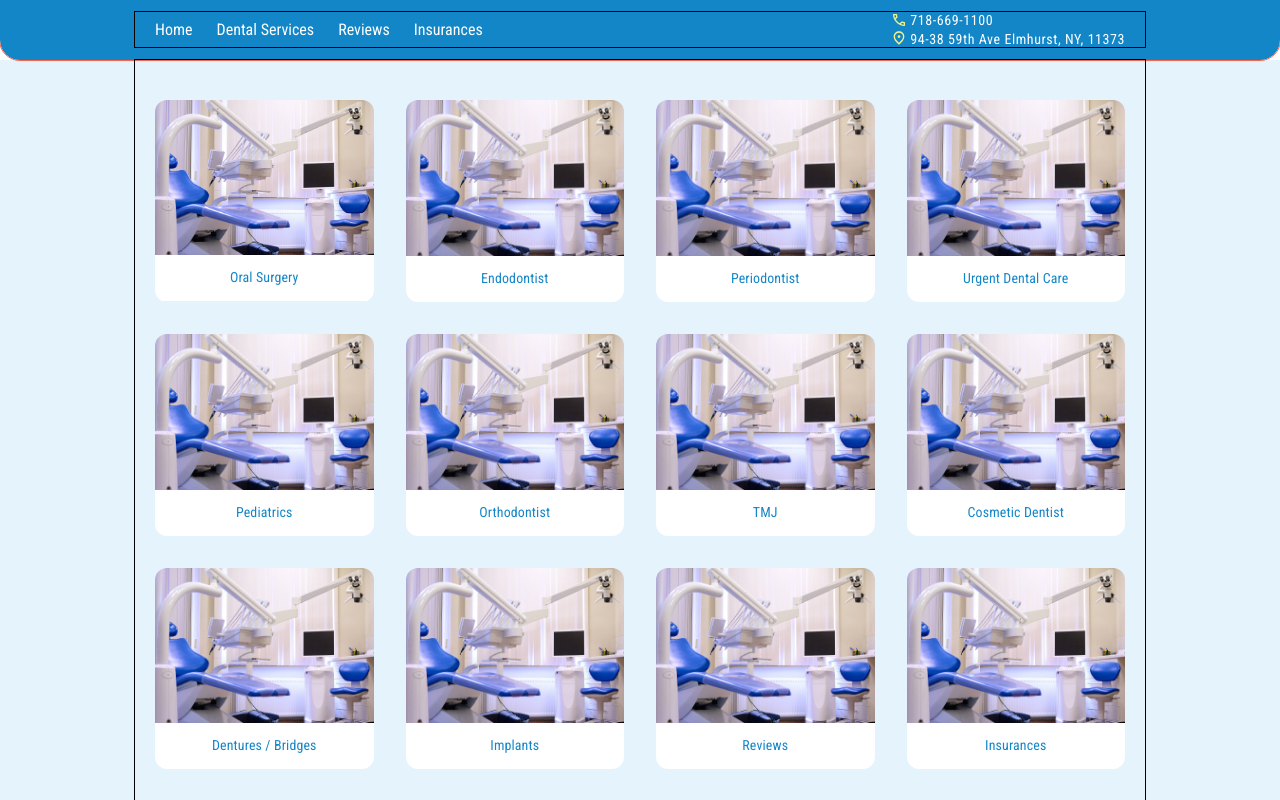
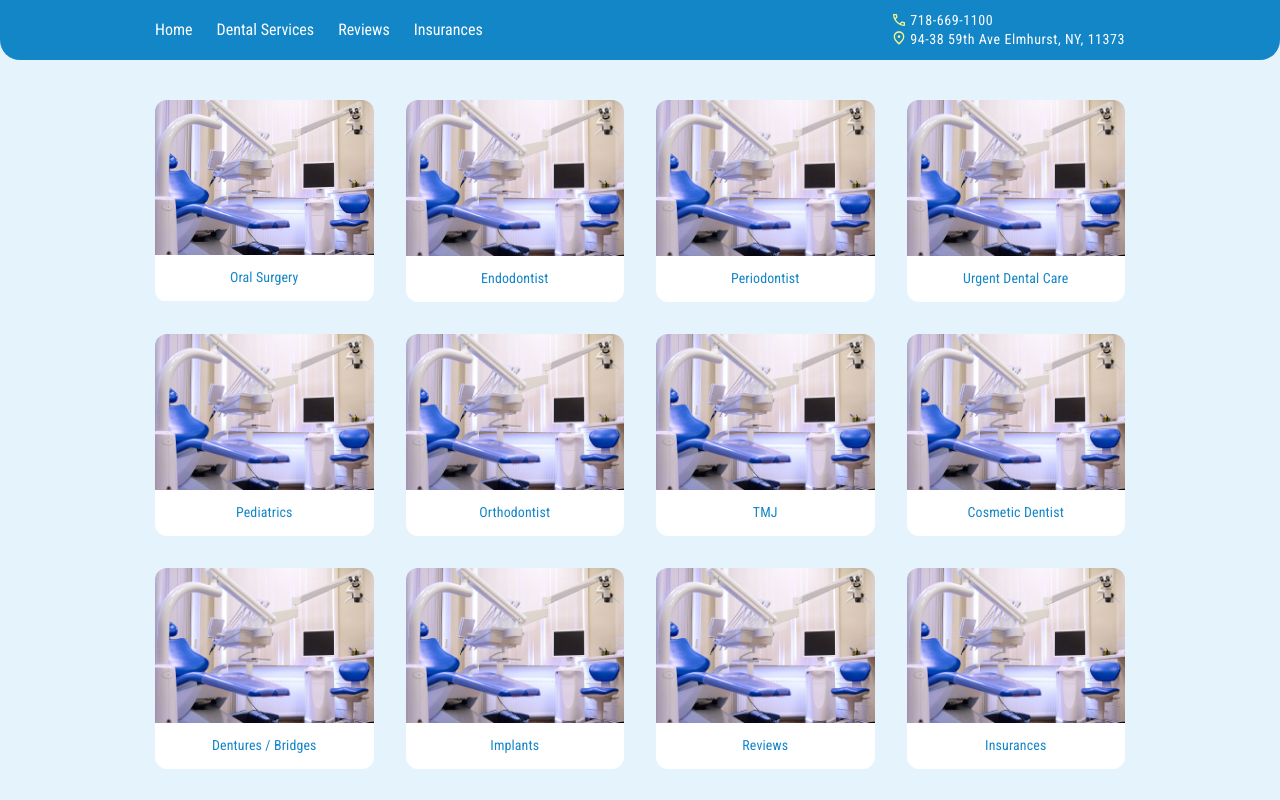
Before and after one commit to go-doc-web/dental-elida-app, a Next.js app: page / in a window 1280 px wide. Shown: the top 800 px of the page. Built offline with nearby package versions, Linux system fonts and the light colour scheme.

Commit message:
gallary fix background

```diff
--- a/src/app/styles/globals.css
+++ b/src/app/styles/globals.css
@@ -28,6 +28,7 @@ body {
 body {
   color: var(--text-color-primery, black);
   line-height: normal;
+  background: #e4f3fc;
 }
 
 a {
@@ -45,7 +46,6 @@ p {
   padding: 0;
 }
 main {
-  background: #e4f3fc;
 }
 
 /* @media screen and (min-width: 2560px) {
--- a/src/componets/Container/Container.module.css
+++ b/src/componets/Container/Container.module.css
@@ -4,7 +4,7 @@
   padding-left: 2rem;
   padding-right: 2rem;
   margin: 0 auto;
-  outline: 1px solid black;
+  /* outline: 1px solid black; */
 }
 
 @media screen and (min-width: 320px) and (max-width: 374px) {
--- a/src/compositions/Header/Header.module.css
+++ b/src/compositions/Header/Header.module.css
@@ -1,5 +1,5 @@
 .header {
-  outline: 1px solid tomato;
+  /* outline: 1px solid tomato; */
   padding: 1.2rem 0rem 1.3rem;
   background-color: var(--header-color-bg);
   border-radius: 0 0 2rem 2rem;
```
